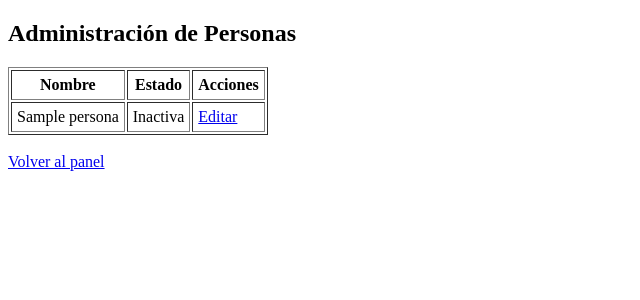
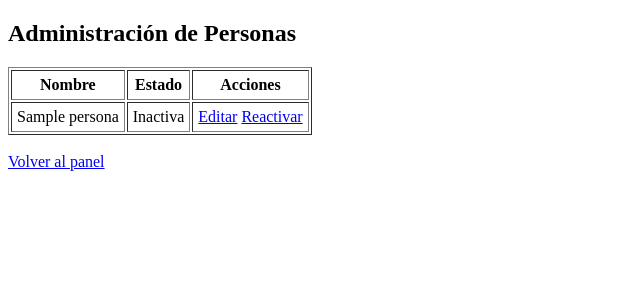
Before and after one commit to DiegoCard97/cuotas-web, a Flask app: template templates/personas.html in a window 1280 px wide. Shown: the top 300 px of the page, without its empty margins (0-640 px from the left). Run offline with Flask 3, Linux system fonts and the light colour scheme; the template is opened without the code that fills it: most values are stand-ins (such as "Sample title", 1, 10 or a date in 2020); some libraries are stand-ins or nearby versions.

Commit message:
Update personas.html

```diff
--- a/templates/personas.html
+++ b/templates/personas.html
@@ -28,7 +28,9 @@
             <a href="/personas/editar/{{ p[0] }}">Editar</a>
 
             {% if p[2] %}
-                | <a href="/personas/desactivar/{{ p[0] }}">Desactivar</a>
+                <a href="/personas/desactivar/{{ p[0] }}">Desactivar</a>
+            {% else %}
+                <a href="/personas/reactivar/{{ p[0] }}">Reactivar</a>
             {% endif %}
         </td>
     </tr>
```
